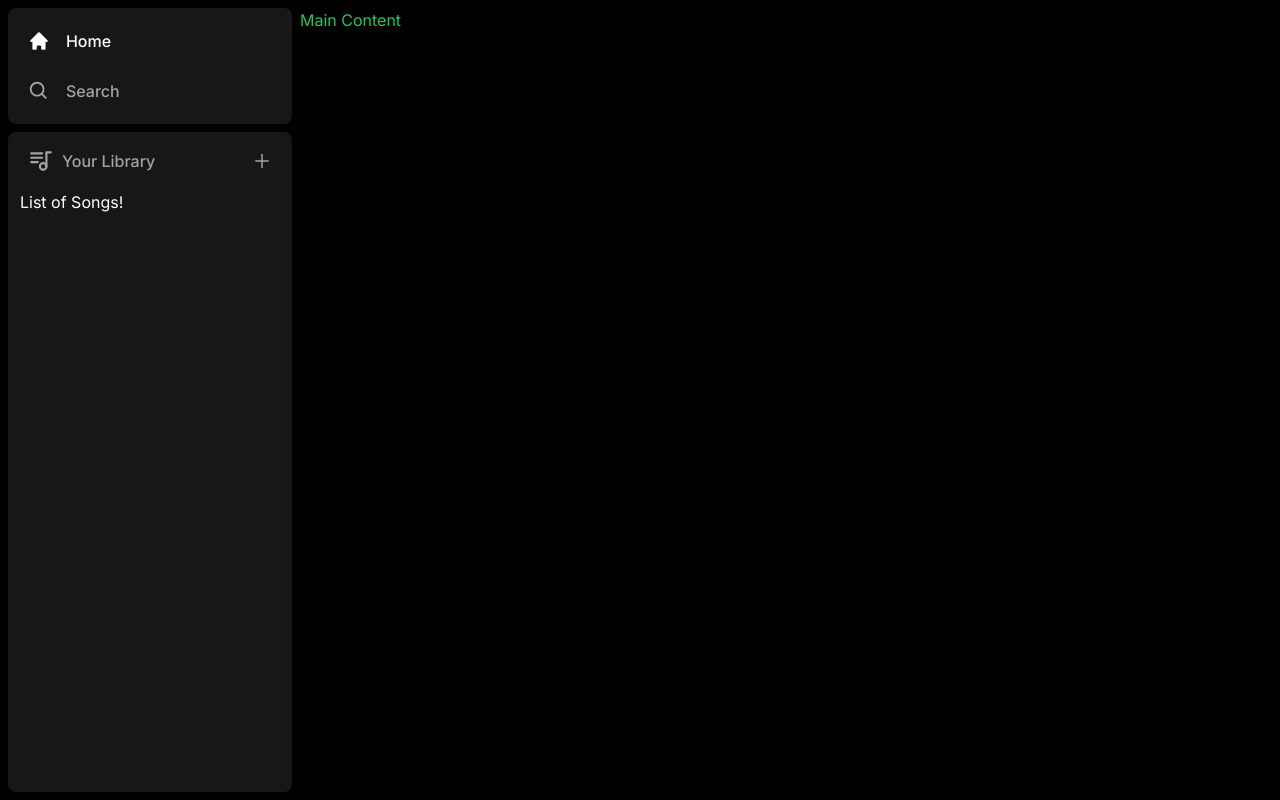
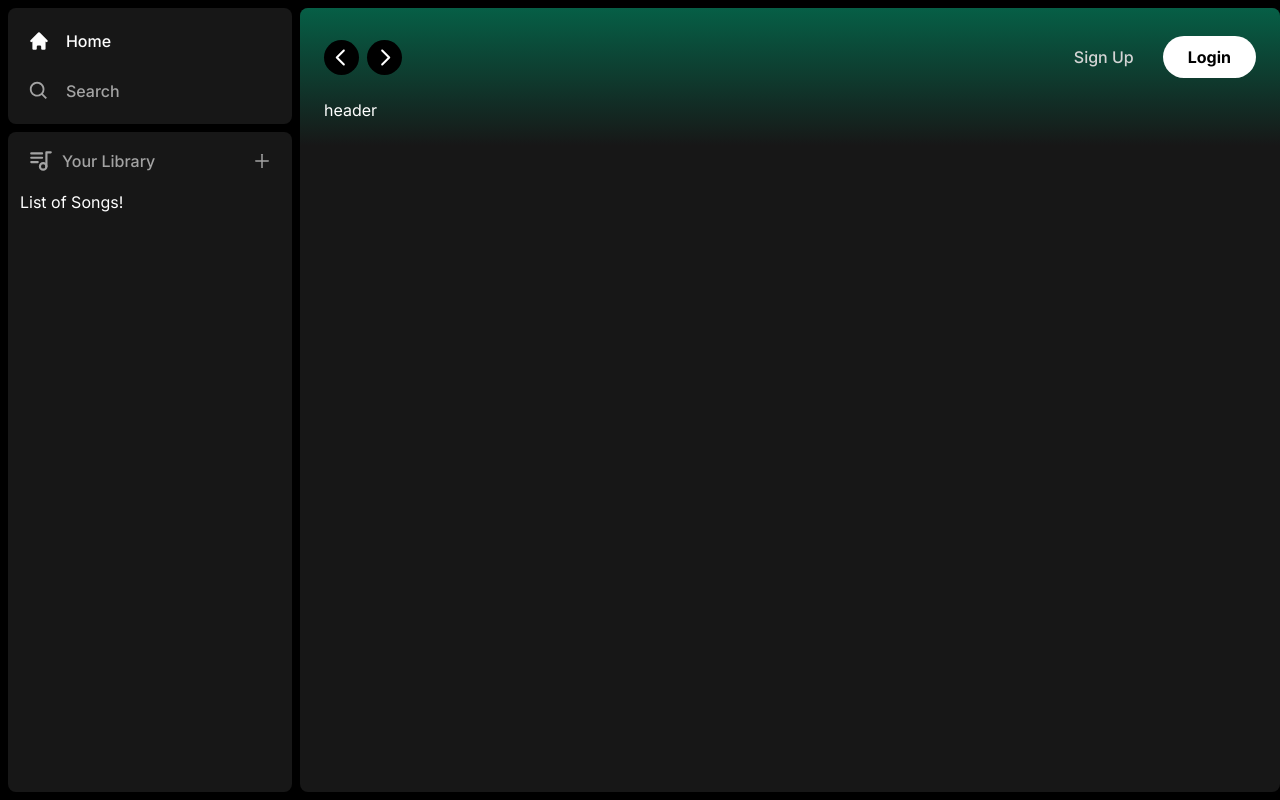
Before and after one commit to estotriramdani/spotify-clone, a Next.js app: page / in a window 1280 px wide. Built offline with nearby package versions, Linux system fonts and the light colour scheme.

Commit message:
Header (buttons)

```diff
--- a/app/(site)/page.tsx
+++ b/app/(site)/page.tsx
@@ -1,5 +1,9 @@
+import Header from '@/components/Header';
+
 export default function Home() {
-  return <div className="text-green-500">
-    Main Content
-  </div>;
+  return (
+    <div className="bg-neutral-900 rounded-lg h-full w-full overflow-hidden overflow-y-auto">
+      <Header>header</Header>
+    </div>
+  );
 }
--- /dev/null
+++ b/components/Button.tsx
@@ -0,0 +1,41 @@
+import React from 'react';
+
+import { twMerge } from 'tailwind-merge';
+
+interface ButtonProps extends React.ButtonHTMLAttributes<HTMLButtonElement> {}
+
+const Button = React.forwardRef<HTMLButtonElement, ButtonProps>(
+  ({ children, className, type = 'button', ...props }, ref) => {
+    return (
+      <button
+        type={type}
+        className={twMerge(
+          `
+          w-full
+          rounded-full
+          bg-green-500
+          border
+          border-transparent
+          px-3
+          py-3
+          disabled:cursor-not-allowed
+          disabled:opacity-50
+          text-black
+          font-bold
+          hover:opacity-75
+          transition
+      `,
+          className
+        )}
+        disabled={props.disabled}
+        ref={ref}
+      >
+        {children}
+      </button>
+    );
+  }
+);
+
+Button.displayName = 'Button';
+
+export default Button;
--- /dev/null
+++ b/components/Header.tsx
@@ -0,0 +1,110 @@
+'use client';
+
+import { useRouter } from 'next/navigation';
+import { twMerge } from 'tailwind-merge';
+
+import { RxCaretLeft, RxCaretRight } from 'react-icons/rx';
+import { HiHome } from 'react-icons/hi';
+import { BiSearch } from 'react-icons/bi';
+import Button from './Button';
+
+interface HeaderProps {
+  children: React.ReactNode;
+  className?: string;
+}
+
+const Header: React.FC<HeaderProps> = ({ children, className }) => {
+  const router = useRouter();
+
+  const handleLogout = () => {
+    // TODO handle logout
+  };
+
+  return (
+    <div
+      className={twMerge(
+        `
+      h-fit
+      bg-gradient-to-b
+      from-emerald-800
+      p-6
+    `,
+        className
+      )}
+    >
+      <div className="w-full mb-4 flex items-center justify-between">
+        <div
+          className="
+          hidden
+          md:flex
+          gap-x-2
+          items-center
+        "
+        >
+          <button
+            onClick={() => router.back()}
+            className="
+            rounded-full
+            bg-black
+            flex
+            items-center
+            justify-center
+            hover:opacity-75
+            delay-75
+            transition
+          "
+          >
+            <RxCaretLeft size={35} className="text-white" />
+          </button>
+          <button
+            onClick={() => router.forward()}
+            className="
+            rounded-full
+            bg-black
+            flex
+            items-center
+            justify-center
+            hover:opacity-75
+            delay-75
+            transition
+          "
+          >
+            <RxCaretRight size={35} className="text-white" />
+          </button>
+        </div>
+        <div className="flex md:hidden gap-x-2 items-center">
+          <button className="rounded-full p-2 bg-white flex items-center justify-center opacity-75 transition hover:opacity-100 delay-75">
+            <HiHome className="text-black" size={20} />
+          </button>
+          <button className="rounded-full p-2 bg-white flex items-center justify-center opacity-75 transition hover:opacity-100 delay-75">
+            <BiSearch className="text-black" size={20} />
+          </button>
+        </div>
+        <div
+          className="
+          flex
+          justify-between
+          items-center
+          gap-x-4
+        "
+        >
+          <>
+            <div>
+              <Button onClick={() => {}} className="bg-transparent text-neutral-300 font-medium">
+                Sign Up
+              </Button>
+            </div>
+            <div>
+              <Button onClick={() => {}} className="bg-white px-6 py-2">
+                Login
+              </Button>
+            </div>
+          </>
+        </div>
+      </div>
+      {children}
+    </div>
+  );
+};
+
+export default Header;
```
